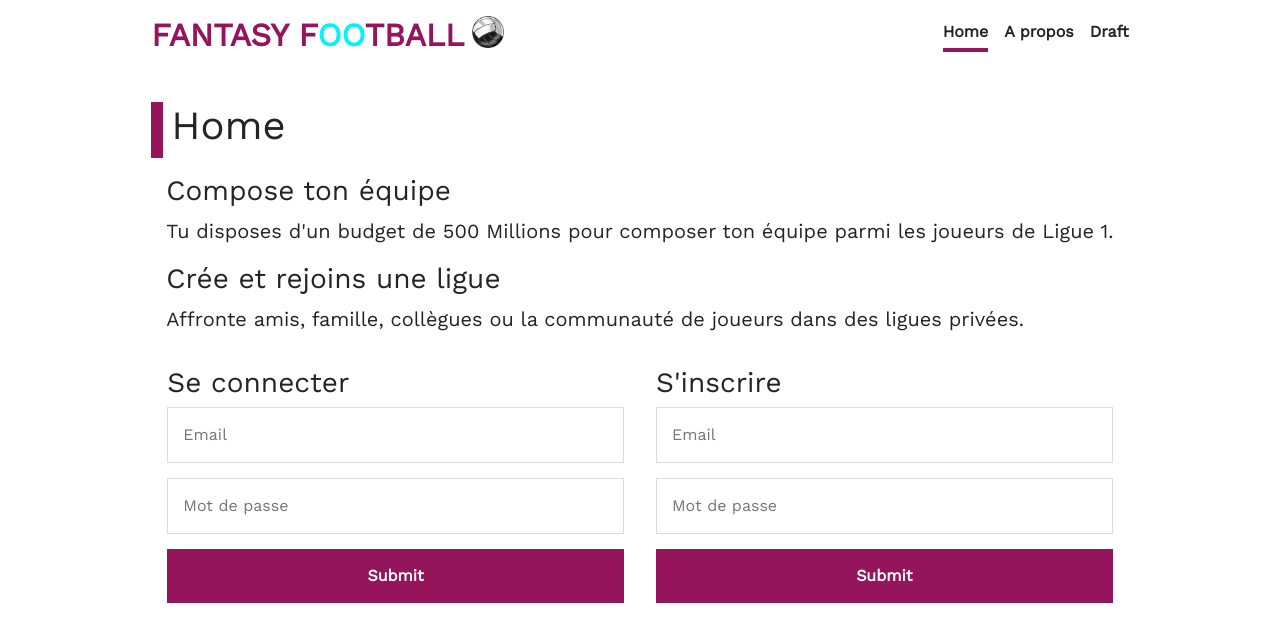
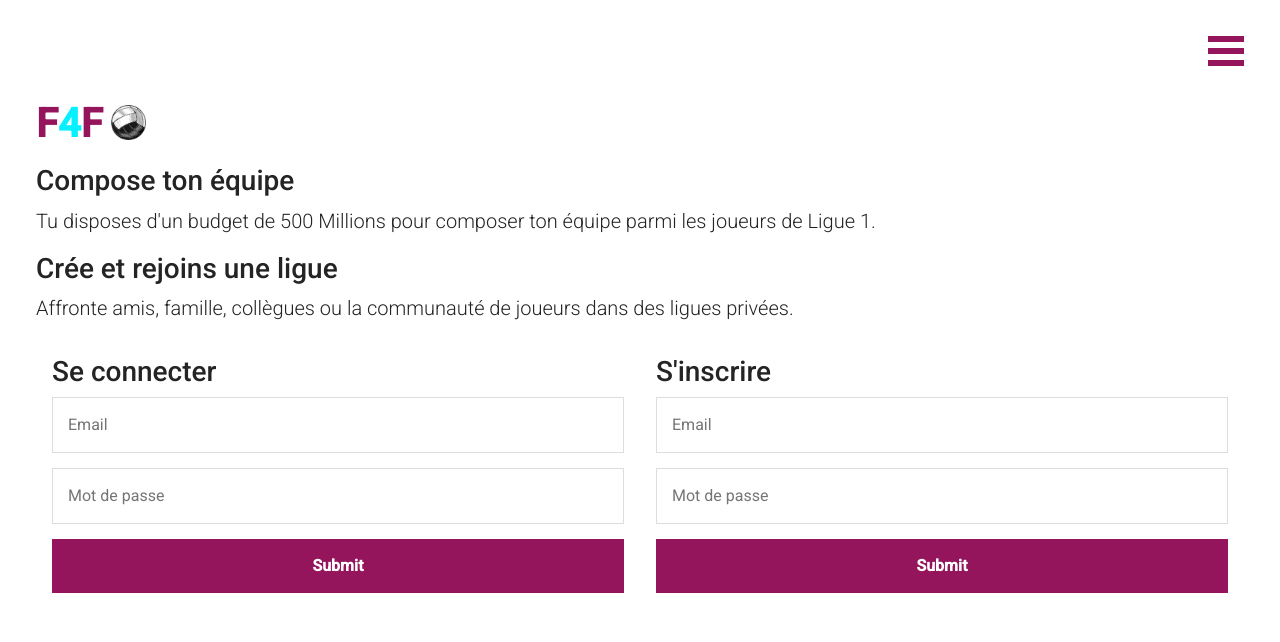
Before and after one commit to fred7896/fantasy-sport-app, a React (Create React App) app in the folder frontend/: page / in a window 1280 px wide. Shown: the top 642 px of the page. Built offline with nearby package versions, Linux system fonts and the light colour scheme.

Commit message:
Some tests on integration and burger menu.

```diff
--- a/frontend/package.json
+++ b/frontend/package.json
@@ -14,12 +14,14 @@
     "react-bootstrap-table2-filter": "^1.1.9",
     "react-bootstrap-table2-paginator": "^2.0.6",
     "react-bootstrap-table2-toolkit": "^2.0.0",
+    "react-burger-menu": "^2.6.10",
     "react-dom": "^16.8.6",
     "react-modal": "^3.8.1",
     "react-redux": "^7.1.0",
     "react-router-dom": "^5.0.1",
     "react-scripts": "3.0.0",
-    "redux": "^4.0.4"
+    "redux": "^4.0.4",
+    "redux-burger-menu": "^0.2.8"
   },
   "scripts": {
     "start": "react-scripts start",
--- a/frontend/src/App.css
+++ b/frontend/src/App.css
@@ -1,73 +1,166 @@
 @font-face {
-  font-family: 'Collegier';
-  src:url('./Collegier.ttf');
+  font-family: "Collegier";
+  src: url("./Collegier.ttf");
 }
 
 @font-face {
-  font-family: 'WantedM54';
-  src:url('./WantedM54.ttf');
+  font-family: "WantedM54";
+  src: url("./WantedM54.ttf");
 }
 
 @font-face {
-  font-family: 'BeTrueToYourSchool';
-  src:url('./BeTrueToYourSchool.ttf');
+  font-family: "BeTrueToYourSchool";
+  src: url("./BeTrueToYourSchool.ttf");
 }
 
-.header-draft {
-  border-left: 1vw solid #eaef10;
-  transition-property: border-left;
-  transition-duration: 1s;
+@font-face {
+  font-family: "DINPro-Black";
+  font-style: normal;
+  font-weight: normal;
+  src: local("DINPro-Black"), url("./DINPro-Black_13933.woff") format("woff");
 }
 
-.header-draft:hover {
-  border-left: 67vw solid #eaef10;
+/*
+ * Header
+ */
+
+.brand {
+  margin-bottom: 0;
+  color: #94155c;
+  font-weight: 700;
 }
 
+span {
+  color: #07f0ff;
+}
+
+.row {
+  margin: 0;
+  padding: 0;
+}
+
+/*
+ * Burger component
+ */
+
+.bm-burger-button {
+  position: fixed;
+  width: 36px;
+  height: 30px;
+  right: 36px;
+  top: 36px;
+}
+
+/* Color/shape of burger icon bars */
+.bm-burger-bars {
+  background: #94155c;
+}
+
+/* Color/shape of burger icon bars on hover*/
+.bm-burger-bars-hover {
+  background: #07f0ff;
+}
+
+/* Position and sizing of clickable cross button */
+.bm-cross-button {
+  height: 24px;
+  width: 24px;
+}
+
+/* Color/shape of close button cross */
+.bm-cross {
+  background: #07f0ff;
+}
+
+/*
+Sidebar wrapper styles
+Note: Beware of modifying this element as it can break the animations - you should not need to touch it in most cases
+*/
+.bm-menu-wrap {
+  position: fixed;
+  height: 100%;
+}
+
+/* General sidebar styles */
+.bm-menu {
+  background: #373a47;
+  padding: 2.5em 1.5em 0;
+  font-size: 1.15em;
+}
+
+/* Morph shape necessary with bubble or elastic */
+.bm-morph-shape {
+  fill: #373a47;
+}
+
+/* Wrapper for item list */
+.bm-item-list {
+  color: #07f0ff;
+  padding: 0.8em;
+}
+
+.bm-item-list a:hover {
+  color: #07f0ff;
+}
+
+/* Individual item */
+.bm-item {
+  display: inline-block;
+}
+
+/* Styling of overlay */
+.bm-overlay {
+  background: rgba(0, 0, 0, 0.3);
+}
+
+/*
+ * Table
+ */
 
 .id-custom-cell {
-    color:white;
-    background-color: black;
+  color: white;
+  background-color: black;
 }
 
 .thead-goalkeeper {
   background-color: #eaef10;
-  color: #37153C;
+  color: #37153c;
 }
 
-.thead-defender{
-  background-color:#23EF88;
-  color: #37153C;
+.thead-defender {
+  background-color: #23ef88;
+  color: #37153c;
 }
 
 .thead-midfielder {
-  background-color: #07F0FF;
-  color: #37153C;
+  background-color: #07f0ff;
+  color: #37153c;
 }
 
 .thead-forward {
-  background-color: #E93A51;
+  background-color: #e93a51;
   color: white;
 }
 
 .table thead th {
-  border-bottom:none;
+  border-bottom: none;
 }
 
 .modal {
   color: white;
   position: absolute;
-	top:0;
-	bottom: 0;
-	left: 0;
-	right: 0;
+  top: 0;
+  bottom: 0;
+  left: 0;
+  right: 0;
   padding: 20;
-  background-color : black;
+  background-color: black;
   border-radius: 2px;
   display: inline-block;
   max-height: 450px;
   margin: auto;
   max-width: 400px;
-  box-shadow: 0 3px 6px rgba(0,0,0,0.16), 0 3px 6px rgba(0,0,0,0.23);
+  box-shadow: 0 3px 6px rgba(0, 0, 0, 0.16), 0 3px 6px rgba(0, 0, 0, 0.23);
   justify-self: center;
 }
 
@@ -80,8 +173,12 @@
   background-color: rgba(255, 255, 255, 0.75);
 }
 
+/*
+ * Modal
+ */
+
 .modal-body {
-  padding:2em;
+  padding: 2em;
 }
 
 .container-bid-modal {
@@ -95,13 +192,13 @@
 
 .name-bid-modal {
   width: 90%;
-  font-family: 'BeTrueToYourSchool';
-  font-size : 2.5em;
+  font-family: "BeTrueToYourSchool";
+  font-size: 2.5em;
   /* font-weight: bold; */
 }
 
 .close-modal-button {
-  width:10%;
+  width: 10%;
   text-align: right;
   font-weight: bold;
   cursor: pointer;
@@ -117,9 +214,6 @@
   font-weight: bold;
   cursor: pointer;
 }
-
-
-/* cover example bootstrap*/
 
 /*
  * Globals
@@ -137,22 +231,31 @@ a:hover {
   text-decoration: none;
 }
 
+.noFocus:focus {
+  outline: none;
+}
+
 /*
  * Base structure
  */
 
-html,
+html {
+  width: 100vw;
+  height: 100vh;
+}
 body {
+  width: 100%;
+  height: 100%;
+  color: #242424;
+}
+
+#root {
+  width: 100%;
   height: 100%;
 }
 
-body, .table {
-  color:#242424;
-}
-
-body {
-  display: flex;
-  justify-content: center;
+body,
+.table {
   color: #242424;
 }
 
@@ -161,69 +264,13 @@ body {
   color: white;
 }
 
-/*
- * Header
- */
-.masthead {
-  margin-bottom: 2rem;
-}
-
-.masthead-brand {
-  margin-bottom: 0;
-  color: #94155c;
-  font-size: 2em;
-  font-weight: 700;
-  border-left-color: #94155c;
-}
-
-.nav-masthead .nav-link {
-  padding: .25rem 0;
-  font-weight: 700;
-  color: rgba(36, 36, 36, .5);
-  background-color: transparent;
-  border-bottom: .25rem solid transparent;
-}
-
-.nav-masthead .nav-link:hover,
-.nav-masthead .nav-link:focus {
-  border-bottom-color: rgba(36, 36, 36, .25);
-}
-
-.nav-masthead .nav-link + .nav-link {
-  margin-left: 1rem;
-}
-
-.nav-masthead .active {
-  color: #242424;
-  border-bottom-color: #94155c;
-}
-
-@media (min-width: 48em) {
-  .masthead-brand {
-    float: left;
-  }
-  .nav-masthead {
-    float: right;
-  }
-}
-
-span {
-  color: #07F0FF;
+.container-page {
+  margin: 100px 36px 0px 36px;
 }
 
 /*
 * Home
 */
-
-.header-home {
-  border-left: 1vw solid #94155c;
-  transition-property: border-left;
-  transition-duration: 1s;
-}
-
-.header-home:hover {
-  border-left: 62vw solid #94155c;
-}
 
 .login-form {
   width: 300px;
@@ -241,12 +288,11 @@ span {
   padding: 15px;
   border: 1px solid #dddddd;
   margin-bottom: 15px;
-  box-sizing:border-box;
+  box-sizing: border-box;
 }
 .login-form input[type="password"]:focus,
 .login-form input[type="text"]:focus {
-   border: 1px solid #07F0FF;
-
+  border: 1px solid #07f0ff;
 }
 
 .login-form input[type="submit"] {
@@ -261,8 +307,8 @@ span {
 }
 
 .login-form input[type="submit"]:hover {
-  background-color: #23EF88;
-  color:black;
+  background-color: #23ef88;
+  color: black;
 }
 .register-form {
   width: 300px;
@@ -281,7 +327,7 @@ span {
   padding: 15px;
   border: 1px solid #dddddd;
   margin-bottom: 15px;
-  box-sizing:border-box;
+  box-sizing: border-box;
 }
 .register-form input[type="submit"] {
   width: 100%;
@@ -295,29 +341,72 @@ span {
 }
 
 .register-form input[type="submit"]:hover {
-  background-color: #23EF88;
-  color:#242424;
+  background-color: #23ef88;
+  color: #242424;
+}
+
+/*
+ * Dashboard
+ */
+
+.container-part {
+  height: 15vh;
+  margin: 0;
+  margin-bottom : .5em;
+  padding : .5rem;
+  font-family: "DINPro-Black";
+  color: white;
+  font-size: 3rem;
+}
+
+.pointer {
+  cursor: pointer;
+}
+
+.back-green {
+  background-color: #23ef88;
+}
+
+.back-blue {
+  background-color: #07f0ff;
+}
+
+.back-indigo {
+  background-color: #94155c;
+}
+
+/*
+ * Creation Ligue
+ */
+
+.privacy {
+  text-align: center;
+}
+
+input[type="radio"] {
+  display: none;
+}
+
+input[type="radio"]:checked + .box {
+  background-color: #23ef88;
+  font-size: 1.5em;
+}
+
+.privacy span {
+  color: grey;
+  font-size: 1.5em;
 }
 
 /*
  * Footer
  */
- .mastfoot {
-  color: rgba(36, 36, 36, .5);
+.mastfoot {
+  color: rgba(36, 36, 36, 0.5);
 }
 
 .logo {
-  width: 2em;
-  height: 2em;
+  width: 2.2em;
+  height: 2.2em;
+  margin-top: 5px;
+  margin-left: 8px;
 }
-
-
-.header-about {
-  border-left: 1vw solid #07F0FF;
-  transition-property: border-left;
-  transition-duration: 1s;
-}
-
-.header-about:hover {
-  border-left: 67vw solid #07F0FF;
-}
--- a/frontend/src/App.js
+++ b/frontend/src/App.js
@@ -6,6 +6,7 @@ import Home from "./pages/Home";
 import Dashboard from "./pages/Dashboard";
 import Draft from "./pages/Draft";
 import About from "./pages/About";
+import CreateLeague from "./pages/CreateLeague";
 
 import { createBrowserHistory } from "history";
 import "./App.css";
@@ -15,7 +16,6 @@ class App extends React.Component {
     const history = createBrowserHistory();
     return (
       <Router history={history}>
-        <div className="cover-container d-flex h-100 p-3 flex-column">
         <Route exact path="/" component={Home} />
         <Route
           path="/dashboard"
@@ -32,7 +32,11 @@ class App extends React.Component {
           component={Draft}
           authed={this.props.user.isLoggedIn}
         />
-        </div>
+        <Route
+          path="/createLeague"
+          component={CreateLeague}
+          authed={this.props.user.isLoggedIn}
+        />
       </Router>
     );
   }
--- /dev/null
+++ b/frontend/src/components/Burger.jsx
@@ -0,0 +1,32 @@
+import React from "react";
+import { stack as Menu } from "react-burger-menu";
+
+class Burger extends React.Component {
+  render() {
+    return (
+      <Menu>
+        <h3 className="header-brand noFocus">
+          F<span>4</span>F
+        </h3>
+
+        <a id="home" className="menu-item noFocus" href="/">
+          Home
+        </a>
+        <a id="dashboard" className="menu-item noFocus" href="/dashboard">
+          Dashboard
+        </a>
+        <a id="createLeague" className="menu-item noFocus" href="/createLeague">
+          Create League
+        </a>
+        <a id="draft" className="menu-item noFocus" href="/draft">
+          Draft
+        </a>
+        <a id="about" className="menu-item noFocus" href="/about">
+          About
+        </a>
+      </Menu>
+    );
+  }
+}
+
+export default Burger;
--- a/frontend/src/components/Header.jsx
+++ b/frontend/src/components/Header.jsx
@@ -1,26 +1,12 @@
 import React from "react";
-import { Link } from "react-router-dom";
+import Burger from '../components/Burger';
 
 class Header extends React.Component {
   render() {
     return (
-      <header className="masthead">
-        <div className="inner">
-        <img className="logo" src={require("../logo.png")} alt="logo"/>
-        <h3 className="masthead-brand mr-2">FANTASY F<span>OO</span>TBALL</h3>
-          <ul className="nav nav-masthead justify-content-center navbar-static-top">
-            <li className="nav-link active">
-              <Link to="/">Home</Link>
-            </li>
-            <li className="nav-link">
-              <Link to="/about">A propos</Link>
-            </li>
-            <li className="nav-link">
-              <Link to="/draft">Draft</Link>
-            </li>
-          </ul>
-        </div>
-        </header>
+      <header className="row">
+      <Burger />
+      </header>
     );
   }
 }
--- a/frontend/src/index.css
+++ b/frontend/src/index.css
@@ -1,7 +1,7 @@
 body {
   margin: 0;
   padding: 0;
-  font-family: 'Work Sans', sans-serif;
+  font-family: 'Roboto', 'Work Sans', sans-serif;
   -webkit-font-smoothing: antialiased;
   -moz-osx-font-smoothing: grayscale;
 }
--- /dev/null
+++ b/frontend/src/pages/CreateLeague.jsx
@@ -0,0 +1,83 @@
+import React from "react";
+import Header from "../components/Header";
+
+class CreateLeague extends React.Component {
+  render() {
+    return (
+      <React.Fragment>
+        <Header />
+        <div className="container-page p-0 m-0">
+          <div className="inner cover">
+          <div className="d-flex container-part row back-green justify-content-center">
+            <h1>CREER UNE LIGUE</h1>
+            </div>
+            <div className="league-form-wrapper">
+              <form>
+                <div className="form-group row">
+                  <label htmlFor="example-text-input" className="col-3 col-form-label">
+                    Nom de la ligue
+                  </label>
+                  <div className="col-9">
+                    <input
+                      className="form-control"
+                      type="text"
+                      value="Ligue test"
+                      id="example-text-input"
+                    />
+                  </div>
+                </div>
+                <div className="form-group row">
+                  <label htmlFor="exampleSelect1" className="col-3 col-form-label">
+                    Quel championnat ?
+                  </label>
+                  <div className="col-9">
+                    <select className="form-control" id="exampleSelect1">
+                      <option>France - Ligue 1</option>
+                    </select>
+                  </div>
+                </div>
+                <div className="form-group row">
+                  <label htmlFor="example-text-input" className="col-3 col-form-label">
+                    Privée/Publique
+                  </label>
+                  <div className="col-9 privacy">
+                    <label>
+                      <input type="radio" name="radio" checked />
+                      <div className="front-end box">
+                        <span className="privacy px-3">PRIVEE</span>
+                      </div>
+                    </label>
+                    <label>
+                      <input type="radio" name="radio" />
+                      <div className="back-end box">
+                        <span className="privacy px-3">PUBLIQUE</span>
+                      </div>
+                    </label>
+                  </div>
+                </div>
+                <div className="form-group row">
+                  <label
+                    htmlFor="example-number-input"
+                    className="col-2 col-form-label"
+                  >
+                    Number
+                  </label>
+                  <div className="col-10">
+                    <input
+                      className="form-control"
+                      type="number"
+                      value="42"
+                      id="example-number-input"
+                    />
+                  </div>
+                </div>
+              </form>
+            </div>
+          </div>
+        </div>
+      </React.Fragment>
+    );
+  }
+}
+
+export default CreateLeague;
--- a/frontend/src/pages/Draft.jsx
+++ b/frontend/src/pages/Draft.jsx
@@ -7,7 +7,7 @@ class Draft extends React.Component {
     return (
       <React.Fragment>
         <Header />
-        <div className="container my-3 cover">
+        <div className="container-page">
           <Trade3 />
         </div>
       </React.Fragment>
--- a/frontend/src/pages/Home.jsx
+++ b/frontend/src/pages/Home.jsx
@@ -101,10 +101,12 @@ class Home extends React.Component {
     return (
       <React.Fragment>
         <Header />
-        <div className="container my-3 cover">
-          <div className="inner cover">
-            <div className="row header-home pl-2 pr-3 mb-3">
-              <h1 className="cover-heading">Home</h1>
+        <div className="container-page">
+          <div className="row header-home pr-3 mb-3">
+            <h1 className="brand">
+              F<span>4</span>F
+            </h1>
+            <img className="logo" src={require("../logo.png")} alt="logo" />
           </div>
           <h3>Compose ton équipe</h3>
           <p className="lead">
@@ -157,9 +159,7 @@ class Home extends React.Component {
                   required
                 />
                 {this.state.signUpEmailError && (
-                    <div className="error">
-                      Votre adresse email est invalide.
-                    </div>
+                  <div className="error">Votre adresse email est invalide.</div>
                 )}
                 <input
                   type="password"
@@ -179,7 +179,6 @@ class Home extends React.Component {
             </div>
           </div>
         </div>
-        </div>
       </React.Fragment>
     );
   }
```
Also changed, not shown: frontend/src/pages/About.jsx (+3 -5 lines), frontend/src/pages/Dashboard.jsx (+9 -9 lines), frontend/src/DINPro-Black_13933.woff (added), 1 other file (tests, documents, lock files or other folders). Lines whose indentation alone changed are shown as unchanged.
